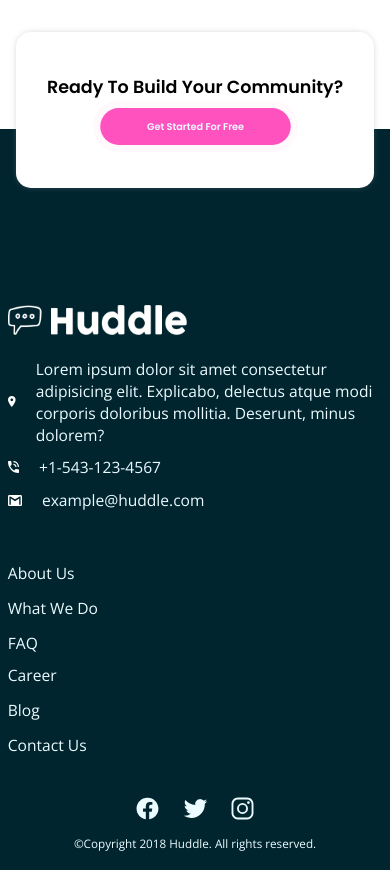
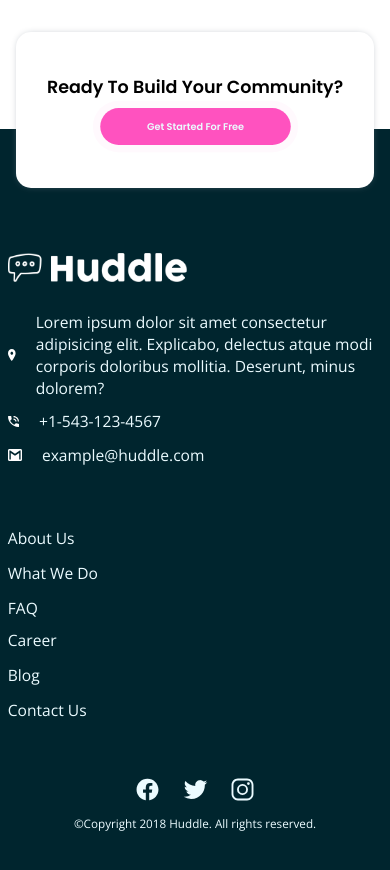
Before and after one commit to ifX-Dev/Huddle-Landing-Page-ZURI, a plain HTML site: page index.html in a window 390 px wide. Shown: the part 1700-2570 px from the top of the page. Drawn offline with nearby package versions, Linux system fonts and the light colour scheme.

Commit message:
Add files via upload

```diff
--- a/style.css
+++ b/style.css
@@ -421,16 +421,16 @@
         justify-content: flex-end;
         align-items: flex-start;
         height: 190vw;
-        padding-bottom: 5vw;
+        padding-bottom: 10vw;
     }
     .foot-1 {
         width: 100%;
-        padding-bottom: 10vw;
+        padding-bottom: 12.5vw;
         padding-top: 25vw;
         padding-left: 2vw;
     }
     .foot-logo {
-        margin-bottom: 3.5vw;
+        margin-bottom: 4.5vw;
     }
     .foot-logo img {
         height: 7.5vw;
@@ -439,9 +439,11 @@
         height: 21.5vw;
     }
     .foot-2 {
-        margin-bottom: 4.5vw;
+        margin-bottom: 4.6vw;
     }
-    .foot-3
+    .foot-3{
+        margin-bottom: 4vw;
+    }
     .location,.phone,.email {
         padding: 1.5vw 0;
     }
```
